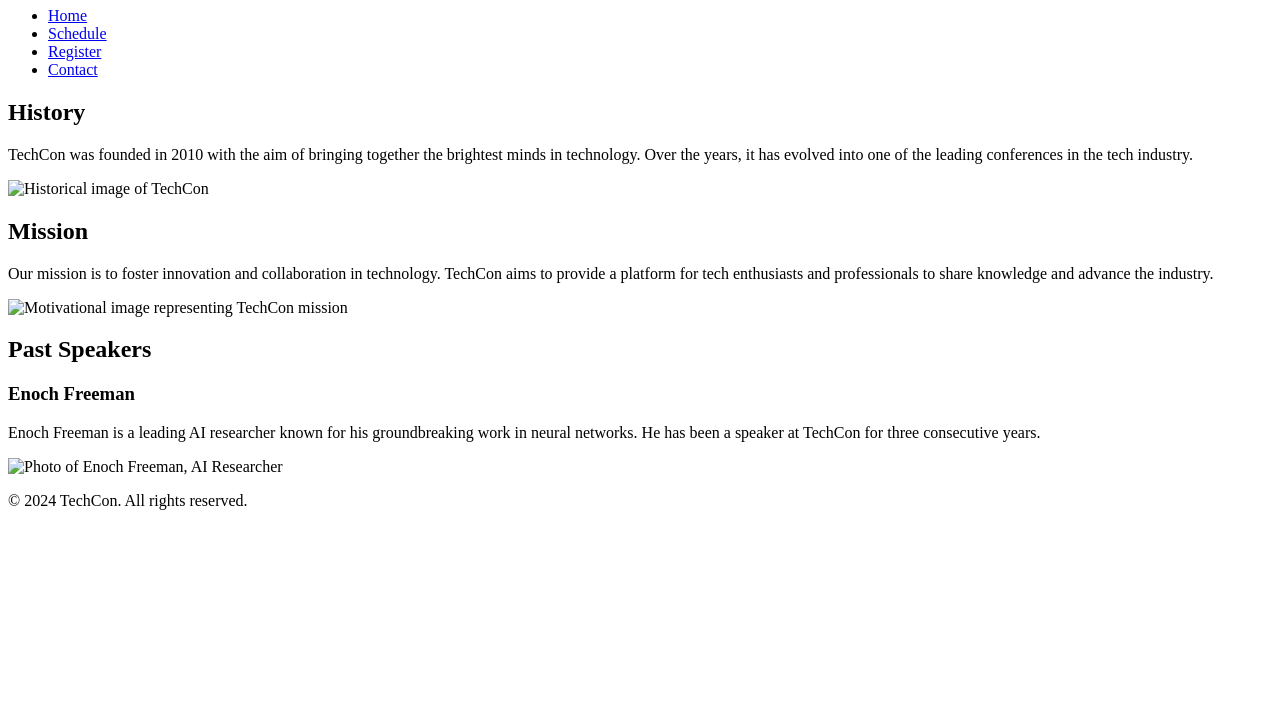
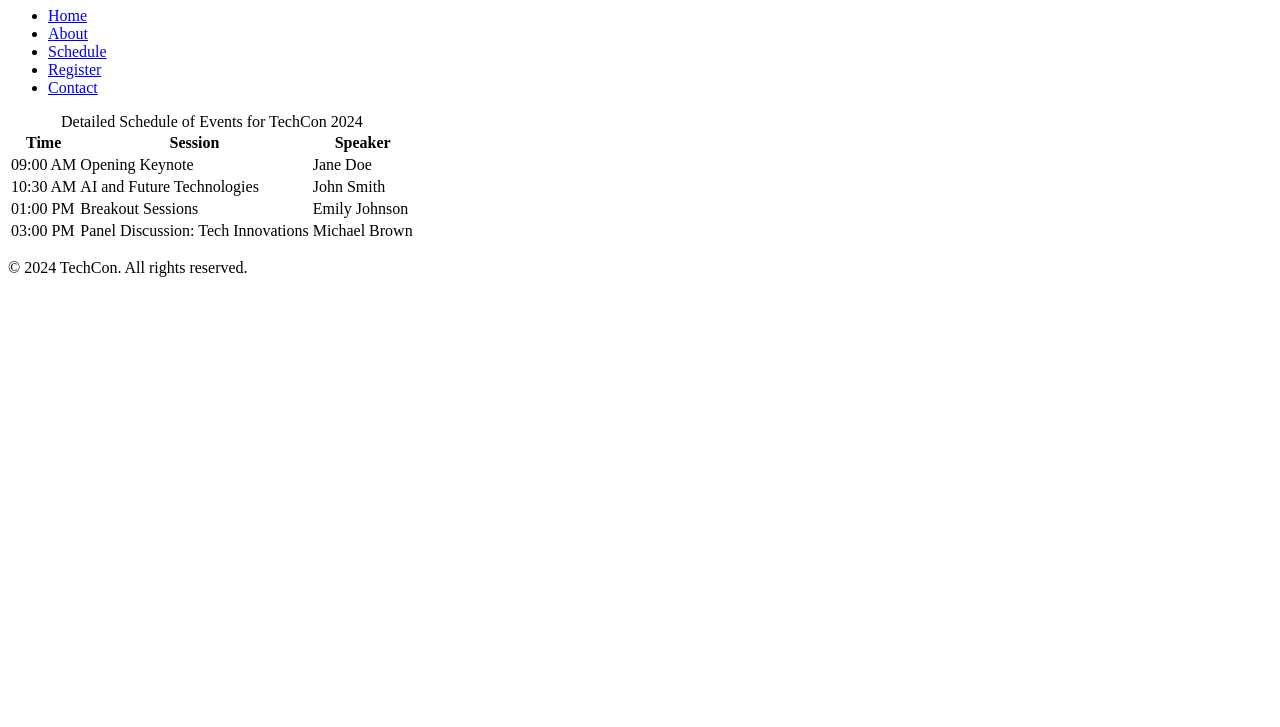
Before and after one commit to Henok357/TechCon_HTML, a plain HTML site: page techcon_website/about.html in a window 1280 px wide. Shown: the part 73-800 px from the top of the page. Drawn offline with Linux system fonts and the light colour scheme.

```diff
--- a/techcon_website/about.html
+++ b/techcon_website/about.html
@@ -3,15 +3,15 @@
 <head>
     <meta charset="UTF-8">
     <meta name="viewport" content="width=device-width, initial-scale=1.0">
-    <title>TechCon 2024 - Aboutpage</title>
+    <title>TechCon 2024 - Schedule</title>
 </head>
 <body>
-
     <header>
-        <h1>About TechCon 2024</h1>
+        <h1>TechCon 2024</h1>
         <nav>
             <ul>
                 <li><a href="index.html">Home</a></li>
+                <li><a href="about.html">About</a></li>
                 <li><a href="schedule.html">Schedule</a></li>
                 <li><a href="register.html">Register</a></li>
                 <li><a href="contact.html">Contact</a></li>
@@ -19,28 +19,41 @@
         </nav>
     </header>
 
+    <main>
 
-    <main>
-        <article>
-            <h2>History</h2>
-            <p>TechCon was founded in 2010 with the aim of bringing together the brightest minds in technology. Over the years, it has evolved into one of the leading conferences in the tech industry.</p>
-            <img src="images/history.jpg" alt="Historical image of TechCon" />
-        </article>
+        <table>
+            <caption>Detailed Schedule of Events for TechCon 2024</caption>
+            <thead>
+                <tr>
+                    <th scope="col">Time</th>
+                    <th scope="col">Session</th>
+                    <th scope="col">Speaker</th>
+                </tr>
+            </thead>
+            <tbody>
+                <tr>
+                    <td>09:00 AM</td>
+                    <td>Opening Keynote</td>
+                    <td>Jane Doe</td>
+                </tr>
+                <tr>
+                    <td>10:30 AM</td>
+                    <td>AI and Future Technologies</td>
+                    <td>John Smith</td>
+                </tr>
+                <tr>
+                    <td>01:00 PM</td>
+                    <td>Breakout Sessions</td>
+                    <td>Emily Johnson</td>
+                </tr>
+                <tr>
+                    <td>03:00 PM</td>
+                    <td>Panel Discussion: Tech Innovations</td>
+                    <td>Michael Brown</td>
+                </tr>
 
-        <article>
-            <h2>Mission</h2>
-            <p>Our mission is to foster innovation and collaboration in technology. TechCon aims to provide a platform for tech enthusiasts and professionals to share knowledge and advance the industry.</p>
-            <img src="images/mission.jpg" alt="Motivational image representing TechCon mission" />
-        </article>
-
-         <article>
-            <h2>Past Speakers</h2>
-
-                <h3>Enoch Freeman</h3>
-                <p>Enoch Freeman is a leading AI researcher known for his groundbreaking work in neural networks. He has been a speaker at TechCon for three consecutive years.</p>
-                <img src="images/Enoch-Freeman.jpg" alt="Photo of Enoch Freeman, AI Researcher" />
-
-       </article>
+            </tbody>
+        </table>
     </main>
 
     <footer>
```
